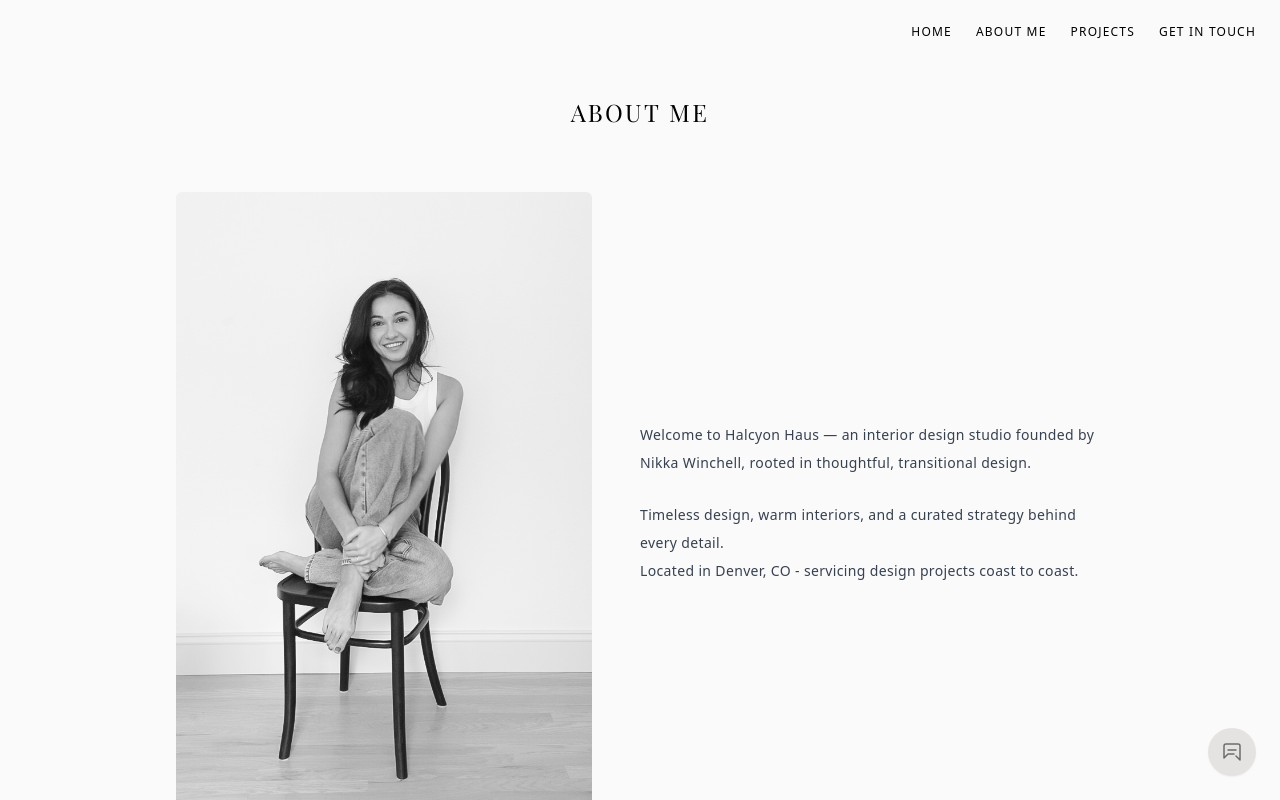
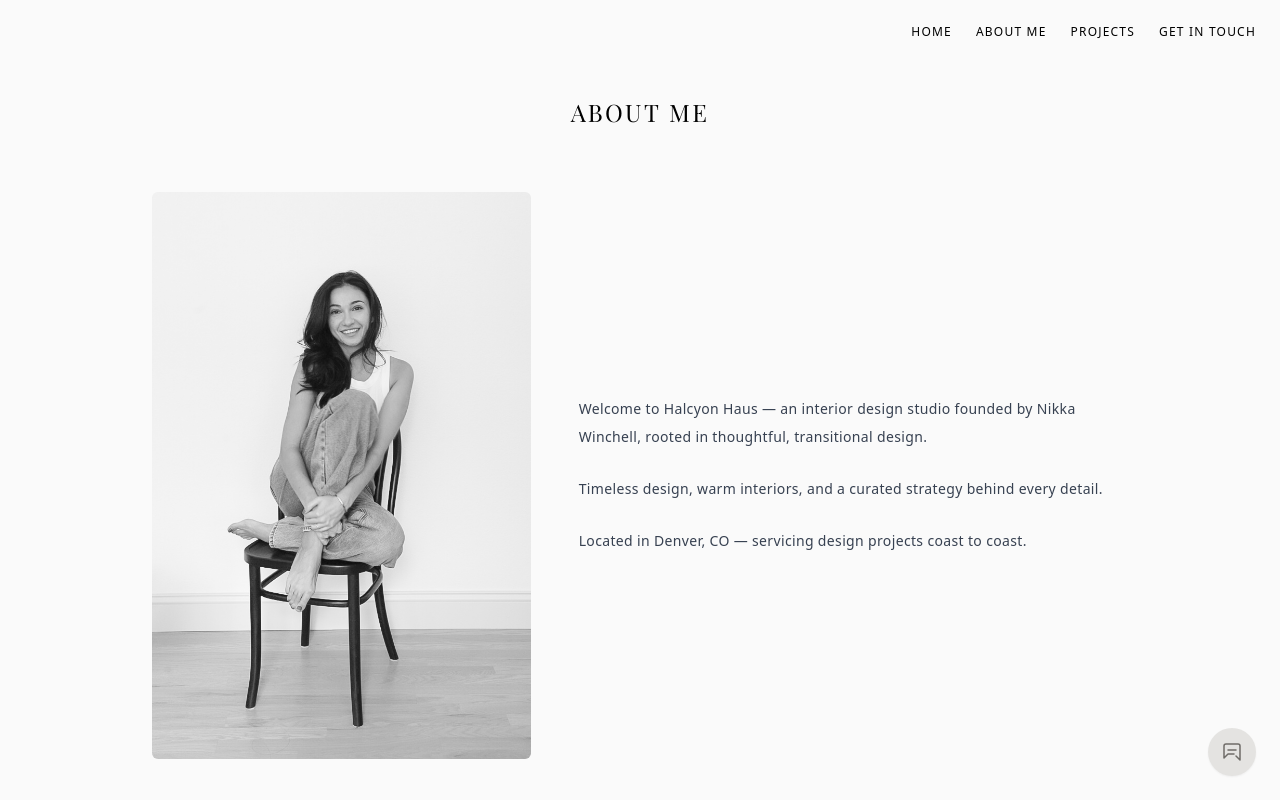
Before and after one commit to HalcyonHaus/halcyonhaus-site, a Next.js app: page /about in a window 1280 px wide. Shown: the top 800 px of the page. Built offline with nearby package versions, Linux system fonts and the light colour scheme.

Commit message:
Update about.js

```diff
--- a/pages/about.js
+++ b/pages/about.js
@@ -31,21 +31,23 @@ export default function AboutPage() {
     ABOUT ME
   </h1>
 
-        <div className="mt-16 flex flex-col md:flex-row items-center md:items-center md:space-x-12 max-w-6xl mx-auto px-6">
+  <div className="mt-16 grid grid-cols-1 md:grid-cols-12 gap-12 items-center">
+    <div className="md:col-span-5 flex justify-center">
       <img
         src="/images/DSC02864.JPG"
         alt="Nikka Winchell"
-    className="w-[22rem] md:w-[26rem] h-auto rounded-md object-cover mb-8 md:mb-0"
+        className="w-[20rem] md:w-[24rem] h-auto rounded-md object-cover"
       />
-  <div className="flex-1 max-w-xl text-sm leading-7 tracking-wide font-inter text-gray-700 text-left">
-    <p className="mb-6">
+    </div>
+    <div className="md:col-span-7 text-sm leading-7 tracking-wide font-inter text-gray-700 space-y-6">
+      <p>
         Welcome to Halcyon Haus — an interior design studio founded by Nikka Winchell, rooted in thoughtful, transitional design.
       </p>
       <p>
         Timeless design, warm interiors, and a curated strategy behind every detail.
       </p>
       <p>
-      Located in Denver, CO - servicing design projects coast to coast.
+        Located in Denver, CO — servicing design projects coast to coast.
       </p>
     </div>
   </div>
```
Lines whose indentation alone changed are shown as unchanged.
